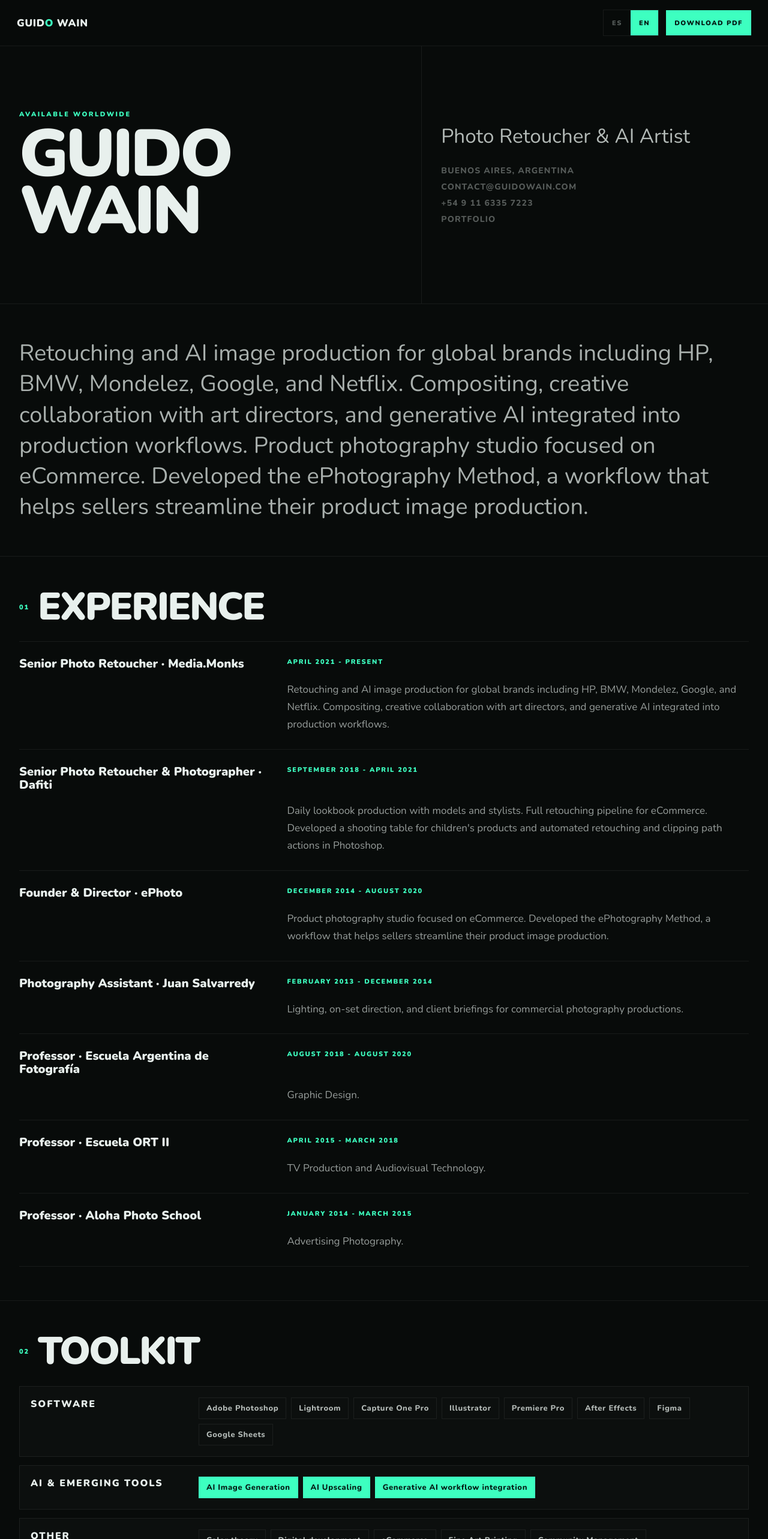
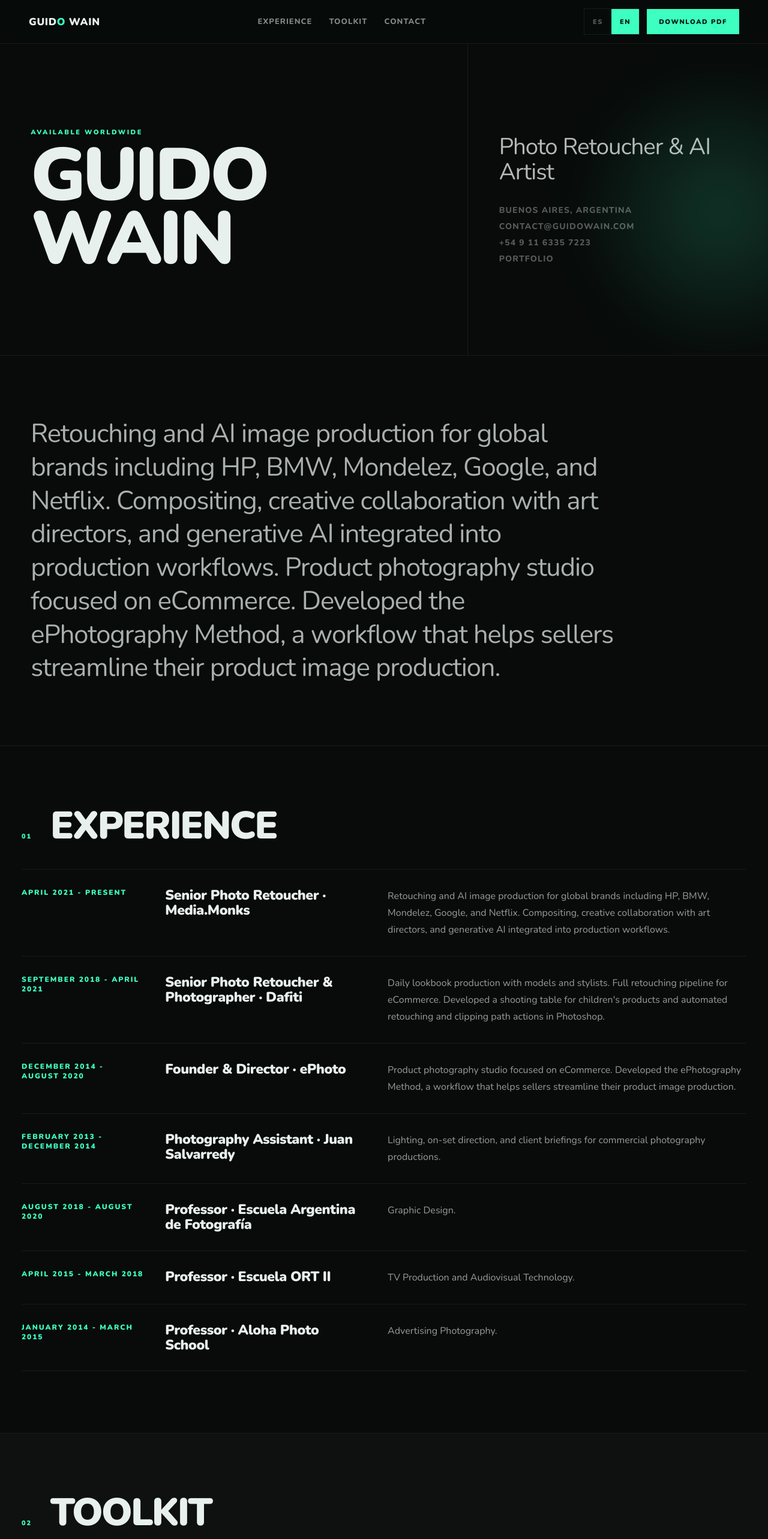
Before and after one commit to guidowain/web, a Next.js app: page /cv in a window 1280 px wide. Shown: the top 2566 px of the page at 60% size. Built offline with nearby package versions, Linux system fonts and the light colour scheme.

Commit message:
Refine CV web layout

```diff
--- a/src/app/cv/CvView.tsx
+++ b/src/app/cv/CvView.tsx
@@ -16,6 +16,9 @@ type SectionCopy = {
   download: string
   portfolio: string
   available: string
+  navExperience: string
+  navSkills: string
+  navContact: string
 }
 
 const sectionCopy: Record<Lang, SectionCopy> = {
@@ -30,6 +33,9 @@ const sectionCopy: Record<Lang, SectionCopy> = {
     download: 'Download PDF',
     portfolio: 'Portfolio',
     available: 'Available worldwide',
+    navExperience: 'Experience',
+    navSkills: 'Toolkit',
+    navContact: 'Contact',
   },
   es: {
     about: 'Sobre mi',
@@ -42,6 +48,9 @@ const sectionCopy: Record<Lang, SectionCopy> = {
     download: 'Descargar PDF',
     portfolio: 'Portfolio',
     available: 'Disponible worldwide',
+    navExperience: 'Experiencia',
+    navSkills: 'Herramientas',
+    navContact: 'Contacto',
   },
 }
 
@@ -109,6 +118,11 @@ export default function CvView({ content }: { content: SiteContent }) {
         <a className={styles.brand} href="/">
           GUID<span>O</span> WAIN
         </a>
+        <div className={styles.navLinks}>
+          <a href="#experience">{copy.navExperience}</a>
+          <a href="#skills">{copy.navSkills}</a>
+          <a href="#contact">{copy.navContact}</a>
+        </div>
         <div className={styles.navActions}>
           <div className={styles.langSwitch} aria-label="Language">
             {(['es', 'en'] as Lang[]).map((item) => (
@@ -143,7 +157,7 @@ export default function CvView({ content }: { content: SiteContent }) {
         <p>{cv.profile.summary[lang]}</p>
       </section>
 
-      <section className={styles.block}>
+      <section className={styles.block} id="experience">
         <div className={styles.sectionHead}>
           <span>01</span>
           <h2>{copy.experience}</h2>
@@ -151,7 +165,7 @@ export default function CvView({ content }: { content: SiteContent }) {
         <CvEntryList entries={cv.experience} lang={lang} />
       </section>
 
-      <section className={styles.block}>
+      <section className={`${styles.block} ${styles.altBlock}`} id="skills">
         <div className={styles.sectionHead}>
           <span>02</span>
           <h2>{copy.skills}</h2>
@@ -202,7 +216,7 @@ export default function CvView({ content }: { content: SiteContent }) {
         </div>
       </section>
 
-      <section className={styles.cta}>
+      <section className={styles.cta} id="contact">
         <h2>{copy.contact}</h2>
         <div>
           <a href={`mailto:${cv.profile.email}`}>{cv.profile.email}</a>
--- a/src/app/cv/cv.module.css
+++ b/src/app/cv/cv.module.css
@@ -2,6 +2,7 @@
   min-height: 100vh;
   background: var(--bg);
   color: var(--white);
+  scroll-behavior: smooth;
 }
 
 .nav {
@@ -12,16 +13,31 @@
   align-items: center;
   justify-content: space-between;
   gap: 20px;
-  padding: 16px 28px;
+  padding: 14px clamp(20px, 4vw, 48px);
   border-bottom: 1px solid var(--border);
-  background: rgba(8, 11, 10, 0.86);
-  backdrop-filter: blur(12px);
+  background: rgba(8, 11, 10, 0.84);
+  backdrop-filter: saturate(170%) blur(14px);
 }
 
 .brand {
   font-size: 17px;
   font-weight: 900;
   letter-spacing: 0.04em;
+}
+
+.navLinks {
+  display: flex;
+  align-items: center;
+  gap: 28px;
+  color: rgba(232, 240, 237, 0.56);
+  font-size: 13px;
+  font-weight: 800;
+  letter-spacing: 0.08em;
+  text-transform: uppercase;
+}
+
+.navLinks a:hover {
+  color: var(--accent);
 }
 
 .brand span,
@@ -56,6 +72,10 @@
   cursor: pointer;
 }
 
+.printButton {
+  padding: 0 20px;
+}
+
 .langSwitch .activeLang,
 .printButton {
   background: var(--accent);
@@ -63,17 +83,35 @@
 }
 
 .hero {
+  width: min(100%, 1320px);
+  margin: 0 auto;
   display: grid;
-  grid-template-columns: minmax(0, 1fr) minmax(360px, 0.82fr);
-  min-height: 430px;
+  grid-template-columns: minmax(0, 1fr) minmax(340px, 0.64fr);
+  min-height: 520px;
   border-bottom: 1px solid var(--border);
+  position: relative;
+  overflow: hidden;
+}
+
+.hero::after {
+  content: "";
+  position: absolute;
+  right: -180px;
+  top: 20px;
+  width: 520px;
+  height: 520px;
+  background: radial-gradient(circle, rgba(61, 255, 192, 0.18), transparent 66%);
+  filter: blur(42px);
+  pointer-events: none;
 }
 
 .hero > div {
   display: flex;
   flex-direction: column;
   justify-content: center;
-  padding: 48px 32px;
+  padding: clamp(48px, 7vw, 92px) clamp(24px, 4vw, 56px);
+  position: relative;
+  z-index: 1;
 }
 
 .hero > div:first-child {
@@ -92,7 +130,7 @@
   margin: 0;
   max-width: 980px;
   color: var(--white);
-  font-size: clamp(58px, 8.6vw, 124px);
+  font-size: clamp(64px, 9.6vw, 142px);
   font-weight: 900;
   letter-spacing: -0.04em;
   line-height: 0.86;
@@ -101,16 +139,17 @@
 }
 
 .heroSide {
-  gap: 28px;
+  gap: 34px;
 }
 
 .heroSide p {
   max-width: 560px;
   margin: 0;
   color: rgba(232, 240, 237, 0.76);
-  font-size: clamp(22px, 2.6vw, 36px);
+  font-size: clamp(28px, 3vw, 46px);
   font-weight: 300;
-  line-height: 1.2;
+  line-height: 1.08;
+  letter-spacing: -0.025em;
 }
 
 .contactRows {
@@ -128,44 +167,52 @@
 }
 
 .about {
-  padding: 56px 32px;
+  width: min(100%, 1320px);
+  margin: 0 auto;
+  padding: clamp(72px, 8vw, 116px) clamp(24px, 4vw, 56px);
   border-bottom: 1px solid var(--border);
 }
 
 .about > p {
-  max-width: 1180px;
+  max-width: 980px;
   margin: 0;
   color: rgba(232, 240, 237, 0.72);
-  font-size: clamp(22px, 3vw, 38px);
+  font-size: clamp(26px, 3.4vw, 48px);
   font-weight: 300;
-  line-height: 1.35;
+  line-height: 1.28;
+  letter-spacing: -0.025em;
 }
 
 .block {
-  padding: 56px 32px;
+  padding: clamp(72px, 8vw, 112px) max(24px, calc((100vw - 1320px) / 2 + 56px));
   border-bottom: 1px solid var(--border);
+}
+
+.altBlock {
+  background: rgba(232, 240, 237, 0.025);
 }
 
 .sectionHead {
   display: flex;
-  align-items: center;
+  align-items: baseline;
   gap: 14px;
-  margin-bottom: 28px;
+  margin-bottom: 42px;
 }
 
 .sectionHead span {
   font-size: 11px;
   font-weight: 900;
   letter-spacing: 0.18em;
+  min-width: 34px;
 }
 
 .sectionHead h2 {
   margin: 0;
   color: var(--white);
-  font-size: clamp(34px, 5vw, 74px);
+  font-size: clamp(40px, 5vw, 78px);
   font-weight: 900;
   letter-spacing: -0.04em;
-  line-height: 0.9;
+  line-height: 0.94;
   text-transform: uppercase;
 }
 
@@ -176,10 +223,17 @@
 
 .entry {
   display: grid;
-  grid-template-columns: minmax(220px, 0.7fr) minmax(0, 1.3fr);
-  gap: 18px 32px;
-  padding: 26px 0;
+  grid-template-columns: minmax(180px, 0.34fr) minmax(260px, 0.56fr) minmax(0, 1fr);
+  gap: 20px 36px;
+  padding: 30px 0;
   border-bottom: 1px solid var(--border);
+  transition: background 0.18s ease, padding 0.18s ease;
+}
+
+.entry:hover {
+  background: rgba(61, 255, 192, 0.045);
+  padding-left: 14px;
+  padding-right: 14px;
 }
 
 .entryRole,
@@ -190,45 +244,47 @@
 
 .entryRole {
   color: var(--white);
-  font-size: 20px;
+  font-size: clamp(20px, 1.8vw, 28px);
   font-weight: 900;
   line-height: 1.1;
+  letter-spacing: -0.02em;
 }
 
 .entryPeriod {
   color: var(--accent);
-  font-size: 11px;
+  font-size: 12px;
   font-weight: 900;
   letter-spacing: 0.16em;
   text-transform: uppercase;
+  order: -1;
 }
 
 .entryDescription {
-  grid-column: 2;
   color: rgba(232, 240, 237, 0.64);
-  font-size: 17px;
+  font-size: 16px;
   font-weight: 300;
-  line-height: 1.7;
+  line-height: 1.75;
+  max-width: 66ch;
 }
 
 .skillStack {
   display: grid;
-  gap: 14px;
+  gap: 30px;
 }
 
 .skillGroup {
   display: grid;
-  grid-template-columns: minmax(180px, 260px) 1fr;
-  gap: 20px;
-  padding: 18px;
-  border: 1px solid var(--border);
-  background: #0c0f0e;
+  grid-template-columns: minmax(180px, 250px) 1fr;
+  gap: 32px;
+  padding: 28px 0 0;
+  border-top: 1px solid var(--border);
+  background: transparent;
 }
 
 .skillGroup h3 {
   margin: 0;
-  color: var(--white);
-  font-size: 16px;
+  color: rgba(232, 240, 237, 0.58);
+  font-size: 13px;
   font-weight: 900;
   letter-spacing: 0.12em;
   text-transform: uppercase;
@@ -242,12 +298,16 @@
 
 .skillGroup span {
   display: inline-flex;
-  padding: 8px 12px;
+  align-items: center;
+  min-height: 38px;
+  padding: 8px 15px;
   border: 1px solid var(--border);
-  color: rgba(232, 240, 237, 0.76);
-  font-size: 13px;
+  border-radius: 999px;
+  color: rgba(232, 240, 237, 0.78);
+  background: rgba(232, 240, 237, 0.025);
+  font-size: 14px;
   font-weight: 800;
-  letter-spacing: 0.05em;
+  letter-spacing: 0.02em;
 }
 
 .skillGroup .skillAi {
@@ -259,7 +319,7 @@
 .bottomGrid {
   display: grid;
   grid-template-columns: minmax(0, 1fr) minmax(320px, 0.8fr);
-  gap: 56px;
+  gap: clamp(44px, 7vw, 96px);
 }
 
 .miniList {
@@ -269,8 +329,9 @@
 
 .miniItem {
   display: grid;
-  gap: 4px;
-  padding: 16px 0;
+  grid-template-columns: minmax(0, 1fr) auto;
+  gap: 6px 18px;
+  padding: 20px 0;
   border-bottom: 1px solid var(--border);
 }
 
@@ -282,11 +343,13 @@
 
 .miniItem p {
   color: var(--white);
-  font-size: 18px;
+  font-size: 20px;
   font-weight: 900;
+  letter-spacing: -0.015em;
 }
 
 .miniItem span {
+  grid-column: 1 / -1;
   color: rgba(232, 240, 237, 0.62);
   font-size: 14px;
 }
@@ -302,36 +365,72 @@
 .cta {
   display: grid;
   grid-template-columns: minmax(0, 1fr) minmax(320px, 0.75fr);
-  gap: 28px;
+  gap: clamp(32px, 6vw, 80px);
   align-items: center;
-  padding: 54px 32px;
-  background: var(--accent);
-  color: var(--accent-dark);
+  padding: clamp(78px, 9vw, 128px) max(24px, calc((100vw - 1320px) / 2 + 56px));
+  background: #050807;
+  color: var(--white);
+  position: relative;
+  overflow: hidden;
+}
+
+.cta::before {
+  content: "";
+  position: absolute;
+  left: -180px;
+  bottom: -240px;
+  width: 560px;
+  height: 560px;
+  background: radial-gradient(circle, rgba(61, 255, 192, 0.22), transparent 68%);
+  filter: blur(44px);
+  pointer-events: none;
 }
 
 .cta h2 {
   margin: 0;
-  font-size: clamp(48px, 7vw, 86px);
+  font-size: clamp(52px, 7vw, 94px);
   font-weight: 900;
   letter-spacing: -0.05em;
-  line-height: 0.88;
+  line-height: 0.92;
   text-transform: uppercase;
+  position: relative;
 }
 
 .cta div {
   display: grid;
-  gap: 10px;
-  justify-items: end;
+  gap: 0;
+  position: relative;
 }
 
 .cta a {
-  font-size: 18px;
+  display: flex;
+  justify-content: space-between;
+  gap: 20px;
+  padding: 22px 0;
+  border-top: 1px solid rgba(232, 240, 237, 0.16);
+  color: rgba(232, 240, 237, 0.78);
+  font-size: clamp(18px, 2vw, 26px);
   font-weight: 900;
+  letter-spacing: -0.02em;
+}
+
+.cta a::after {
+  content: "↗";
+  color: var(--accent);
+}
+
+.cta a:last-child {
+  border-bottom: 1px solid rgba(232, 240, 237, 0.16);
+}
+
+.cta a:hover {
+  color: var(--accent);
 }
 
 @media (max-width: 900px) {
   .nav,
   .navActions,
+  .navLinks,
   .hero,
   .bottomGrid,
   .cta,
@@ -342,6 +441,13 @@
 
   .nav {
     align-items: flex-start;
+    flex-direction: column;
+  }
+
+  .navLinks {
+    gap: 14px;
+    font-size: 11px;
+    flex-wrap: wrap;
   }
 
   .navActions {
```
